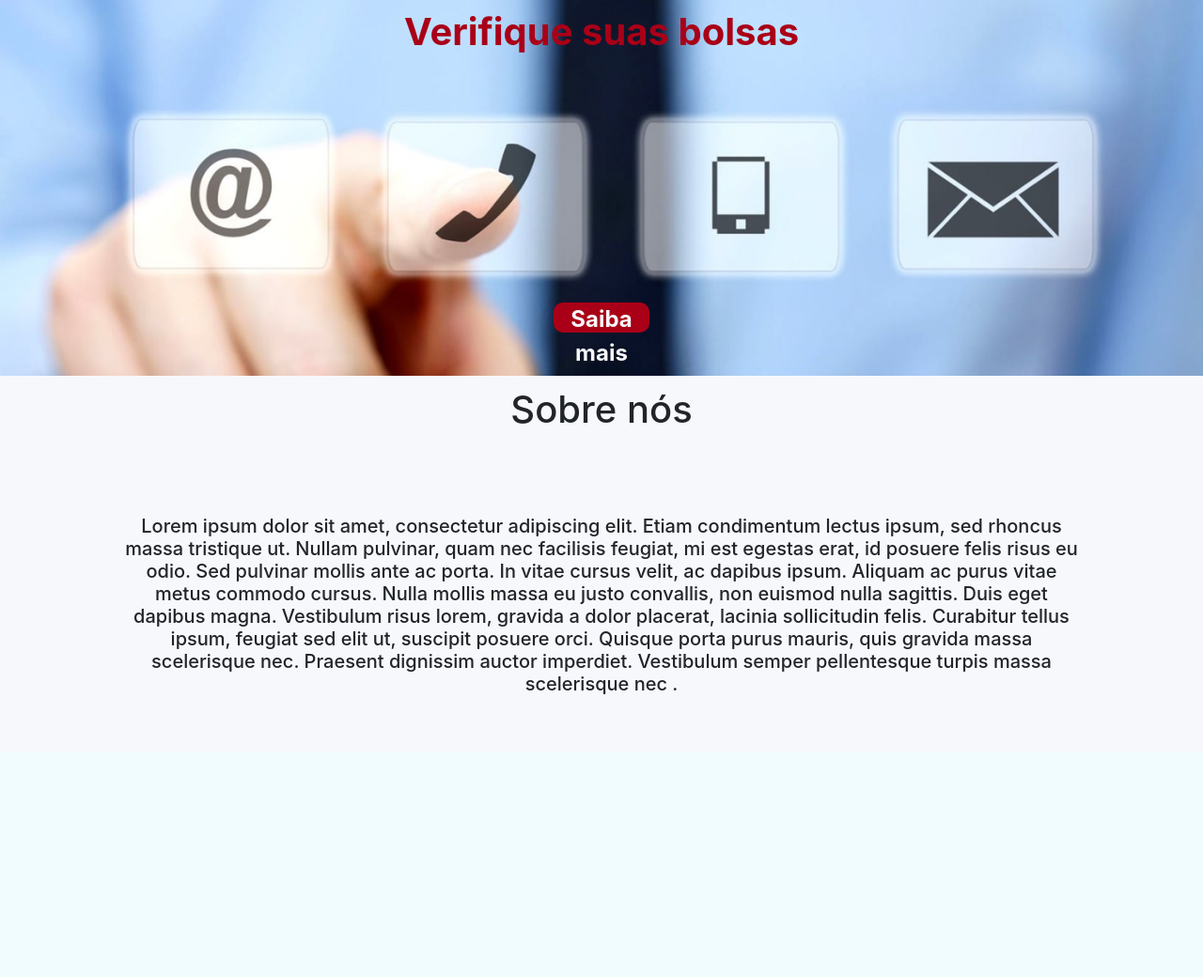
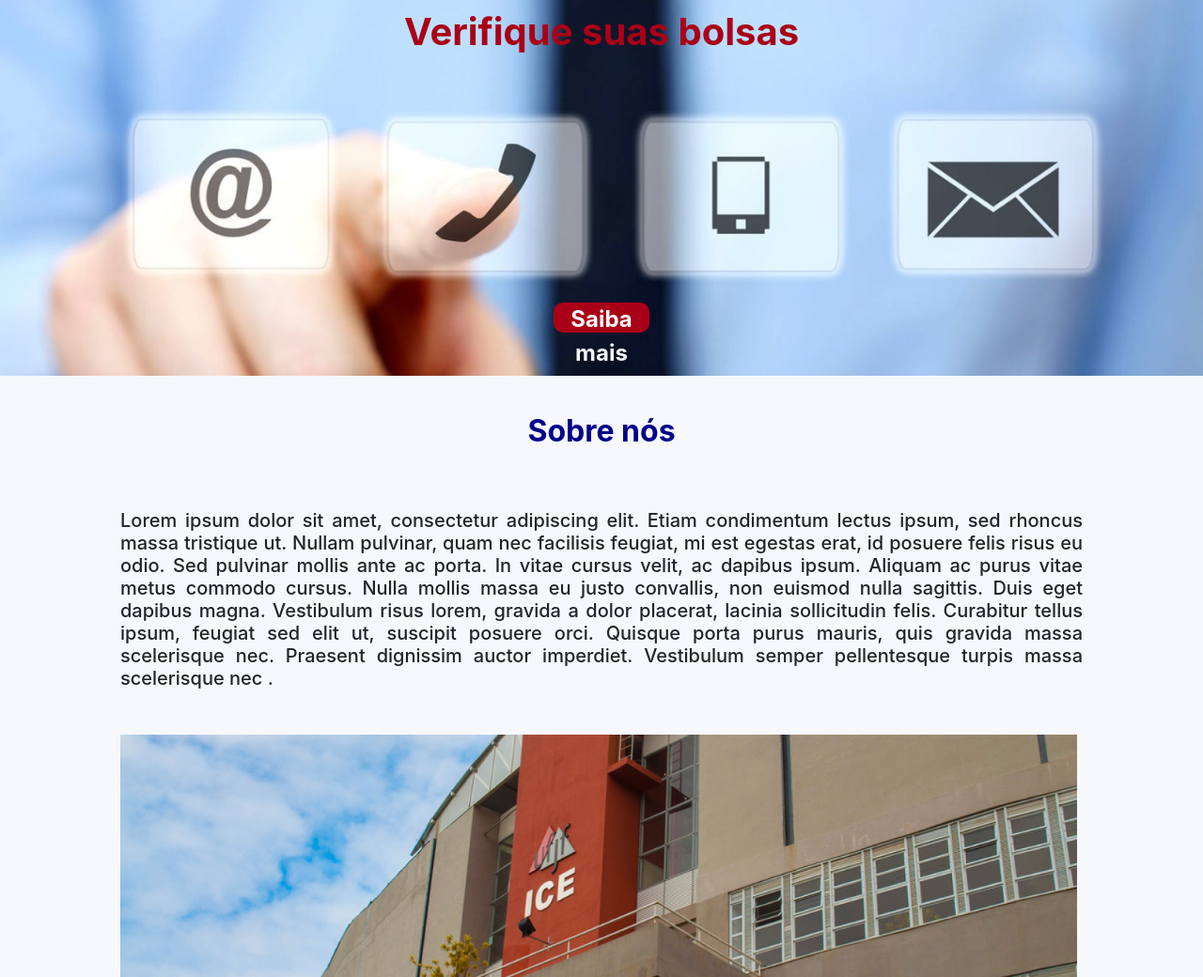
Before and after one commit to marlonruffo/Trabalho-final-DCC060, a PHP site: page /site/index.html in a window 1280 px wide. Shown: the whole page at 94% size. Before the commit the page ends 739 px from the top, so only its background shows below. Run offline with PHP 8.4, Linux system fonts and the light colour scheme.

Commit message:
finaliza estrutura da landing

```diff
--- a/css/index.css
+++ b/css/index.css
@@ -50,13 +50,35 @@ body{
     display: flex;
     flex-direction: column;
     justify-content: center;
-    height: 45vh;
+    height: 80vh;
     text-align: center;
 
     padding-left: 10vw;
     padding-right: 10vw;
 }
 
+
 .bottom-title {
-    padding-bottom: 10vh;
+    padding-bottom: 2vh;
+    padding-top: 5vh;
+
+    color: darkblue;
+    font-weight: bold;
+    font-size: xx-large;
 }
+
+.bottom-text {
+    text-align: justify;
+    padding-bottom: 5vh;
+    padding-top: 5vh;
+}
+
+.bottom-img {
+    height: 100vh;
+    width: 79.5vw;
+    padding-bottom: 5vh;
+
+    background-image: url('../img/sobrenos.png');
+    background-size: cover;
+    background-position: center center;
+}
--- a/site/index.html
+++ b/site/index.html
@@ -22,6 +22,7 @@
       <h5 class="bottom-text">
         Lorem ipsum dolor sit amet, consectetur adipiscing elit. Etiam condimentum lectus ipsum, sed rhoncus massa tristique ut. Nullam pulvinar, quam nec facilisis feugiat, mi est egestas erat, id posuere felis risus eu odio. Sed pulvinar mollis ante ac porta. In vitae cursus velit, ac dapibus ipsum. Aliquam ac purus vitae metus commodo cursus. Nulla mollis massa eu justo convallis, non euismod nulla sagittis. Duis eget dapibus magna. Vestibulum risus lorem, gravida a dolor placerat, lacinia sollicitudin felis. Curabitur tellus ipsum, feugiat sed elit ut, suscipit posuere orci. Quisque porta purus mauris, quis gravida massa scelerisque nec. Praesent dignissim auctor imperdiet. Vestibulum semper pellentesque turpis massa scelerisque nec .
       </h5>
+      <div class="bottom-img"></div>
     </div>
       <script type="module" src="https://unpkg.com/ionicons@7.1.0/dist/ionicons/ionicons.esm.js"></script>
       <script src="https://cdn.jsdelivr.net/npm/@popperjs/core@2.11.8/dist/umd/popper.min.js" integrity="sha384-I7E8VVD/ismYTF4hNIPjVp/Zjvgyol6VFvRkX/vR+Vc4jQkC+hVqc2pM8ODewa9r" crossorigin="anonymous"></script>
```
